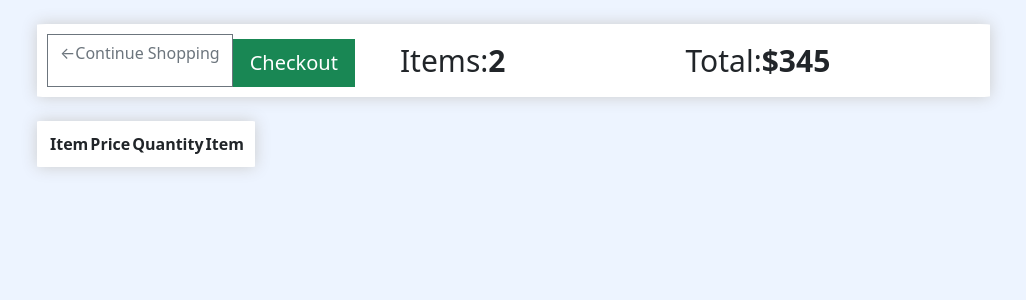
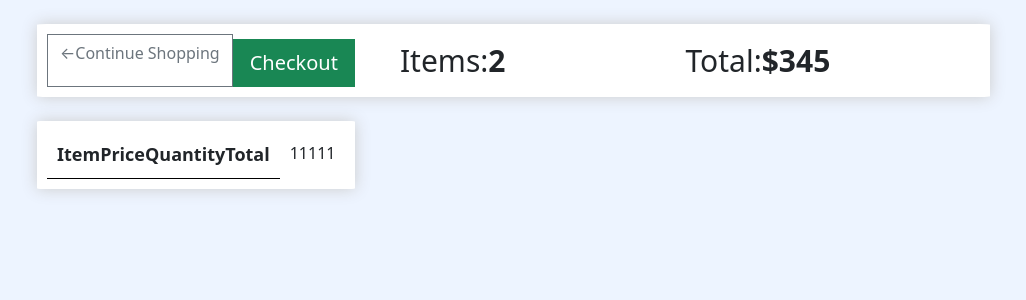
Before and after one commit to hans-huangGOAT/ecommerce_cp, a Django app: page /cart/ in a window 1280 px wide. Shown: the part 62-362 px from the top of the page, without its empty margins (45-1071 px from the left). Run offline with Django 3.2, Linux system fonts and the light colour scheme; lists and menus that the app fills with data are empty; some libraries are stand-ins or nearby versions.

Commit message:
Checkout html & css

```diff
--- a/static/css/style.css
+++ b/static/css/style.css
@@ -57,3 +57,14 @@
     margin-top: 5px;
     margin-right: 15px;
 }
+
+.cart-row{
+    display: flex;
+    padding: 10px;
+}
+
+.cart-row.headd{
+    font-weight: bold;
+    font-size: 18px;
+    border-bottom: 1px solid black;
+}
--- a/store/templates/store/cart.html
+++ b/store/templates/store/cart.html
@@ -7,20 +7,31 @@
         <br>
         <hr>
         <table>
-            <td class="sum-display">Items:<Strong>2</Strong></td>
-            <td class="sum-display">Total:<Strong>$345</Strong></td>
-            <a class="checkout-page btn btn-success btn-lg" href="{% url 'checkout' %}"
-               style="float: right;">Checkout</a>
+            <tr>
+                <td class="sum-display">Items:<Strong>2</Strong></td>
+                <td class="sum-display">Total:<Strong>$345</Strong></td>
+                <a class="checkout-page btn btn-success btn-lg" href="{% url 'checkout' %}"
+                   style="float: right;">Checkout</a>
+            </tr>
         </table>
         <br>
     </div>
     <div class="box-element mt-4">
-        <table>
-            <th style="flex: 2;"></th>
-            <th style="flex: 2;">Item</th>
-            <th style="flex: 1;">Price</th>
-            <th style="flex: 1;">Quantity</th>
-            <th style="flex: 1;">Item</th>
-        </table>
+
+            <div class="cart-row headd">
+                <div style="flex: 2;"></div>
+                <div style="flex: 2;">Item</div>
+                <div style="flex: 1;">Price</div>
+                <div style="flex: 1;">Quantity</div>
+                <div style="flex: 1;">Total</div>
+            </div>
+            <div class="cart-row">
+                <div style="flex: 2;">1</div>
+                <div style="flex: 2;">1</div>
+                <div style="flex: 1;">1</div>
+                <div style="flex: 1;">1</div>
+                <div style="flex: 1;">1</div>
+            </div>
+
     </div>
 {% endblock %}
```
